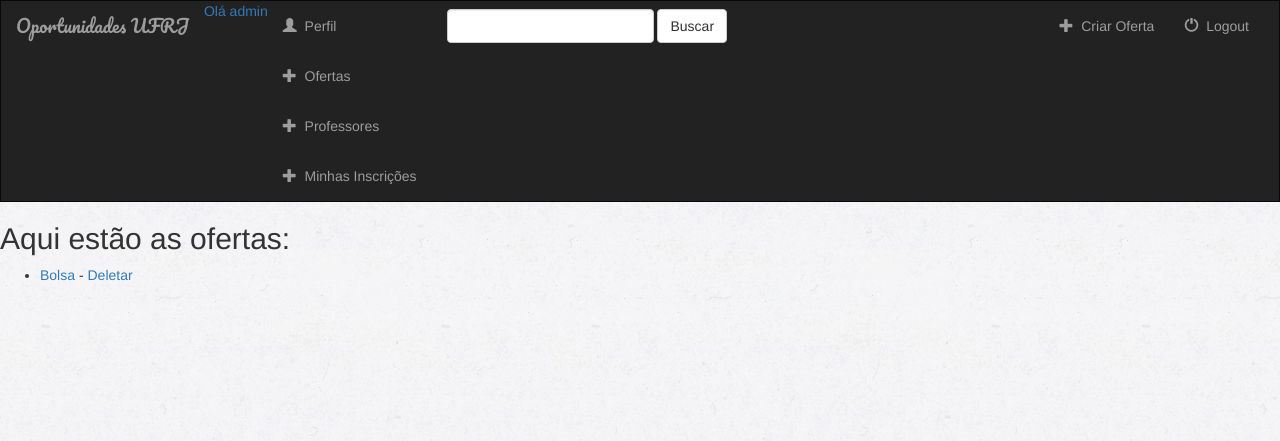
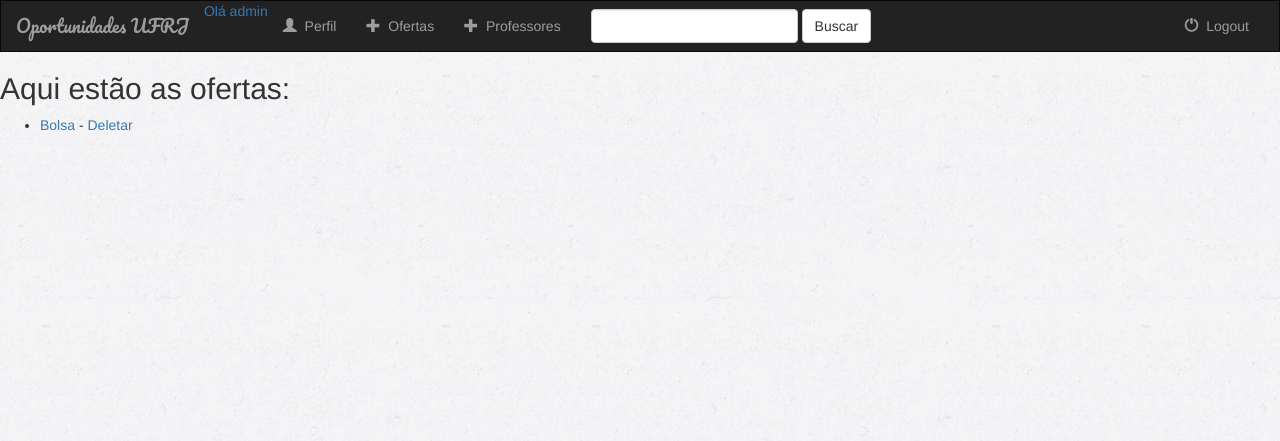
Before and after one commit to ESEGroup/Argentina, a Django app: page /ofertas/ in a window 1280 px wide. Shown: the top 441 px of the page. Run offline with Django 3.2, Linux system fonts and the light colour scheme; a user stored in the database is signed in; data comes from the database, SQL or seed files in the repository; both versions use the stored data as it was after the commit; some libraries are stand-ins or nearby versions.

Commit message:
Melhora no Visual da Navigation Bar

```diff
--- a/ofertas/templates/ofertas/base.html
+++ b/ofertas/templates/ofertas/base.html
@@ -26,7 +26,7 @@
             {% if request.user.is_superuser %}
                 <a>Olá {{ request.user.username }}</a>
             {% elif usuario %}
-                <a>Olá {{ usuario.nome }}</a>
+                <a>Olá {{ usuario.nome }}   </a>&nbsp&nbsp&nbsp;
             {% endif %}
         </div>
 
@@ -34,41 +34,53 @@
         {% if request.user.is_authenticated %}
         <div class="collapse navbar-collapse" id="topNavBar">
             <ul class="nav navbar-nav">
-                <li class="">
+                <li>
                     <a href=" {% url 'ofertas:perfil' %}">
                         <span class="glyphicon glyphicon-user" aria-hidden="true"></span>&nbsp;
                         Perfil
                     </a>
+                </li>
             {% if request.user.is_superuser %}
-                    <a href=" {% url 'ofertas:minhasofertas' %}">
+                <li>
+                    <a href=" {% url 'ofertas:index' %}">
                         <span class="glyphicon glyphicon-plus" aria-hidden="true"></span>&nbsp;
                         Ofertas
                     </a>
+                </li>
+                <li>
                     <a href=" {% url 'ofertas:professores' %}">
                         <span class="glyphicon glyphicon-plus" aria-hidden="true"></span>&nbsp;
                         Professores
                     </a>
+                </li>
             {% endif %}
             {% if usuario.e_aluno == False %}
                 {% if usuario.esta_validado == True %}
+                <li>
                     <a href=" {% url 'ofertas:minhasofertas' %}">
                         <span class="glyphicon glyphicon-plus" aria-hidden="true"></span>&nbsp;
                         Minhas Ofertas
                     </a>
+                </li>
                 {% endif %}
                 {% if usuario.admDepartamento == True %}
+                <li>
                     <a href=" {% url 'ofertas:professores' %}">
                         <span class="glyphicon glyphicon-plus" aria-hidden="true"></span>&nbsp;
                         Professores
                     </a>
+                </li>
                 {% endif %}
             {% else %}
-                <a href=" {% url 'ofertas:index' %}">
-                    <span class="glyphicon glyphicon-plus" aria-hidden="true"></span>&nbsp;
-                        Minhas Inscrições
-                </a>
+                    {% if not request.user.is_superuser %}
+                <li>
+                        <a href=" {% url 'ofertas:index' %}">
+                            <span class="glyphicon glyphicon-plus" aria-hidden="true"></span>&nbsp;
+                                Minhas Inscrições
+                        </a>
+                </li>
+                    {% endif %}
             {% endif %}
-                </li>
             </ul>
 
             <!-- Barra de busca: -->
@@ -82,14 +94,6 @@
 
 
             <ul class="nav navbar-nav navbar-right">
-                {% if request.user.is_superuser %}
-                <li class="">
-                    <a href=" {% url 'ofertas:criarofertas' %}">
-                        <span class="glyphicon glyphicon-plus" aria-hidden="true"></span>&nbsp;
-                        Criar Oferta
-                    </a>
-                </li>
-                {% endif %}
              {% if usuario.e_aluno == False %}
                 {% if usuario.esta_validado == True %}
                 <li class="">
--- a/ofertas/views.py
+++ b/ofertas/views.py
@@ -25,7 +25,7 @@ def index(request):
     return redirect('ofertas:login')
 
 def MinhasOfertas(request):
-    all_ofertas = Oferta.objects.filter(criador=request.user.username)
+    all_ofertas = Oferta.objects.filter(criador=request.user.id)
     return render(request, 'ofertas/index.html',
                       {'all_ofertas': all_ofertas,
                         'minha': True,
@@ -372,8 +372,8 @@ def Anonimo(request):
 
 def ObterUsuario(request):
     try:
-        # return Aluno.objects.get(identificador=request.user.username)
-        get_object_or_404(Aluno, identificador=request.user.username)
+        return Aluno.objects.get(identificador=request.user.username)
+        # return get_object_or_404(Aluno, identificador=request.user.username)
     except(ObjectDoesNotExist):
         try:
             return ProfessorRecrutador.objects.get(identificador=request.user.username)
```
Also changed, not shown: db.sqlite3.
